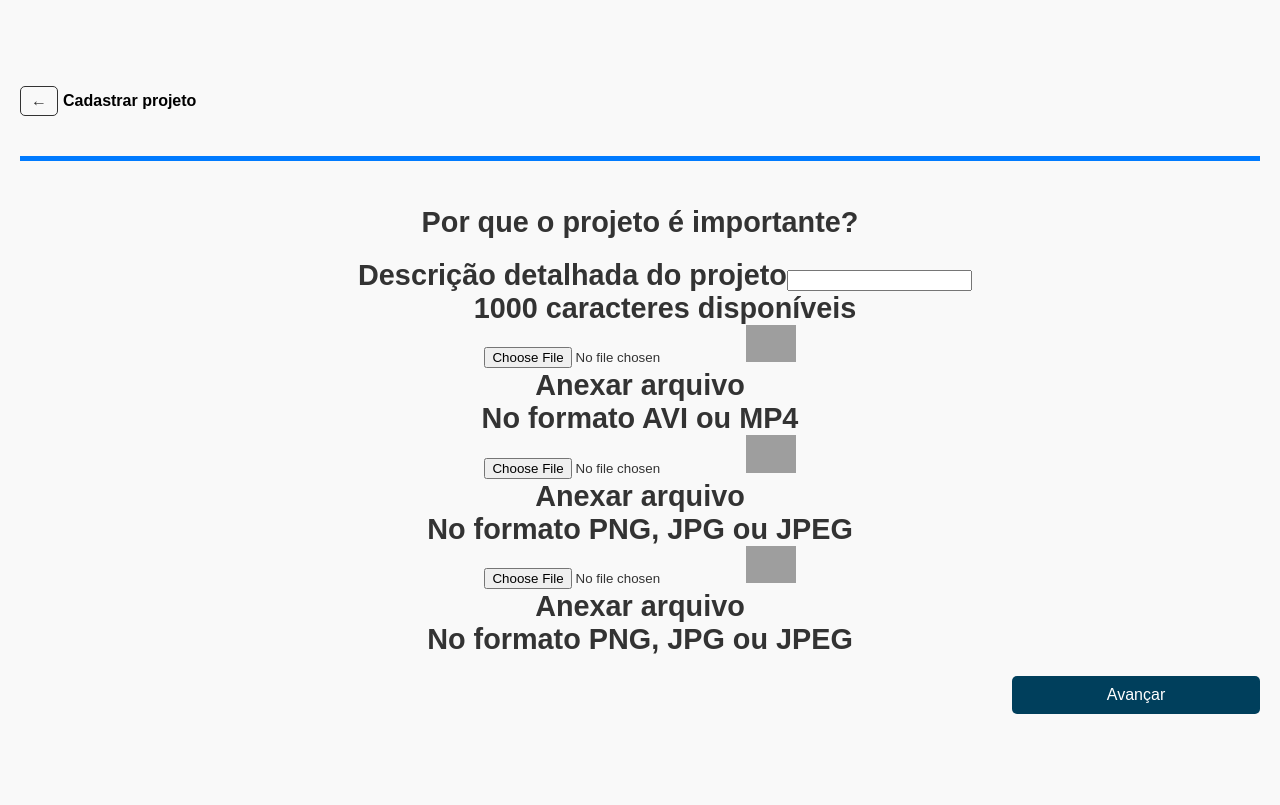
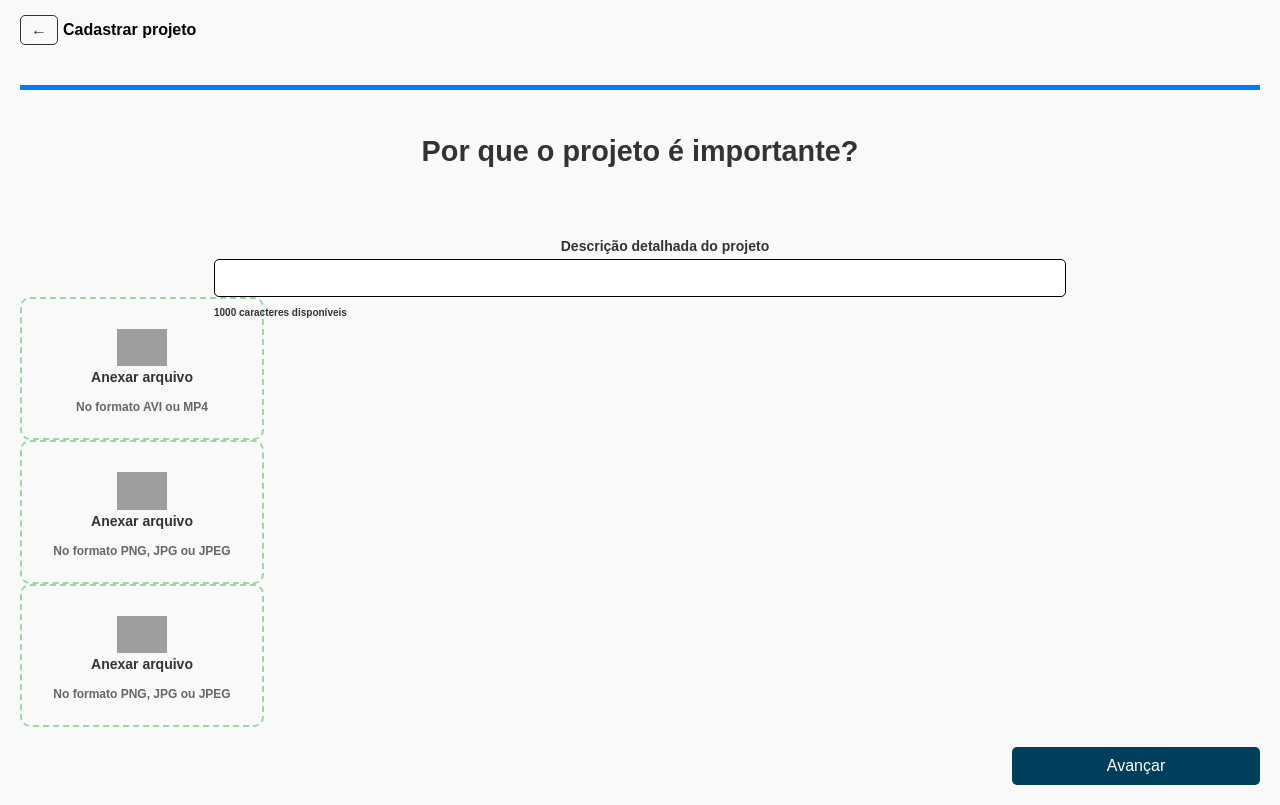
Before and after one commit to FabricioS0/ProjetoPalco, a PHP site: page /html/Cadastro_Projeto3.html in a window 1280 px wide. Before the commit the page ends 714 px from the top, so only its background shows below. Run offline with PHP 8.4, Linux system fonts and the light colour scheme; grey boxes are pictures that could not be loaded.

Commit message:
CSS cadastro de projeto pagina 3

```diff
--- a/Style/Style_Cadastro_Projeto.css
+++ b/Style/Style_Cadastro_Projeto.css
@@ -69,6 +69,13 @@ body {
     margin-top: 10px;
   }
 
+  h2 {
+    margin-right: 40em;
+    font-size: 0.8em;
+    color: #333;
+
+  }
+
   .envio_imagem {
     margin: 20px 0;
   }
@@ -86,7 +93,24 @@ body {
     margin: 0 auto;
   }
 
+  .imagem-preencher1 {
+    width: 100px;
+    height: 100px;
+    background: #eaf9e1;
+    border-radius: 50%;
+    display: flex;
+    align-items: center;
+    cursor: pointer;
+    border: 2px dashed #ccc;
+    margin: auto;
+  }
+
   .imagem-preencher img.camera_icon {
+    width: 35px;
+    height: 35px;
+  }
+
+  .imagem-preencher1 img.camera_icon {
     width: 35px;
     height: 35px;
   }
@@ -107,8 +131,7 @@ body {
     display: flex;
     gap: 10px;
     justify-content: space-between;
-    margin: 50px;
-    position: relative  ;
+    margin: 50px;  ;
   }
   .form_group label {
     flex: 1;
@@ -128,11 +151,46 @@ body {
     margin-right: 50px;
   }
 
+  .form_group1 {
+    display: flex;
+    gap: 10px;
+    justify-content: space-between;
+    margin-top: 50px;  ;
+    margin-left: 5em;
+    margin-right: 5em;
+  }
+  .form_group1 label {
+    flex: 1;
+    display: flex;
+    flex-direction: column;
+    font-size: 14px;
+    font-weight: bold;
+
+  }
+
+  .form_group1 input {
+    margin-top: 5px;
+    padding: 10px;
+    border: 1px solid black;
+    border-radius: 5px;
+    font-size: 14px;
+    margin-right: 50px;
+  }
+
   .MaxCaracteres{
     display: flex;
     flex-direction: column;
     position: absolute;
     margin-left: 40rem;
+    font-size: 10px;
+  }
+
+  .MaxCaracteres1{
+    display: flex;
+    flex-direction: column;
+    position: absolute;
+    margin-top: 10px;
+    margin-left: 9rem;
     font-size: 10px;
   }
 
@@ -169,3 +227,34 @@ body {
   .save_button:hover {
     background: #2f99ca9a;
   }
+
+  .upload-box {
+    text-align: center;
+    align-items: center;
+    padding: 20px;
+    border: 2px dashed #98d8a5;
+    border-radius: 10px;
+    width: 200px;
+}
+
+.upload-box:hover {
+    border-color: #77b885;
+    background-color: #f0fff4;
+}
+
+.upload-box input {
+    display: none;
+}
+
+.upload-box label {
+    display: block;
+    font-size: 14px;
+    color: #333;
+    cursor: pointer;
+    margin-top: 10px;
+}
+
+.upload-box span {
+    font-size: 12px;
+    color: #666;
+}
```
